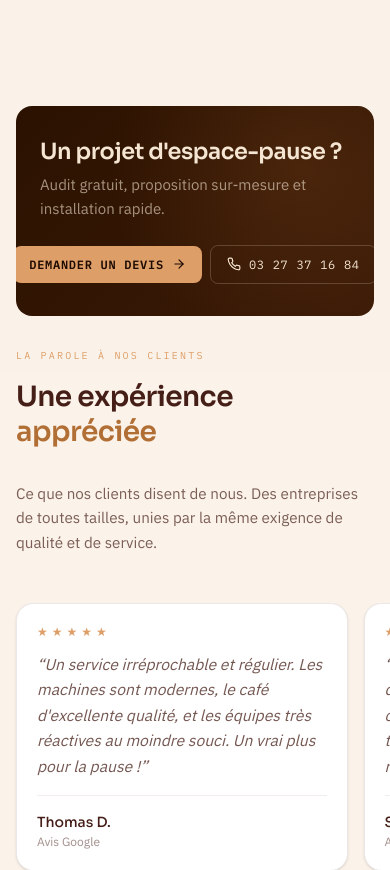
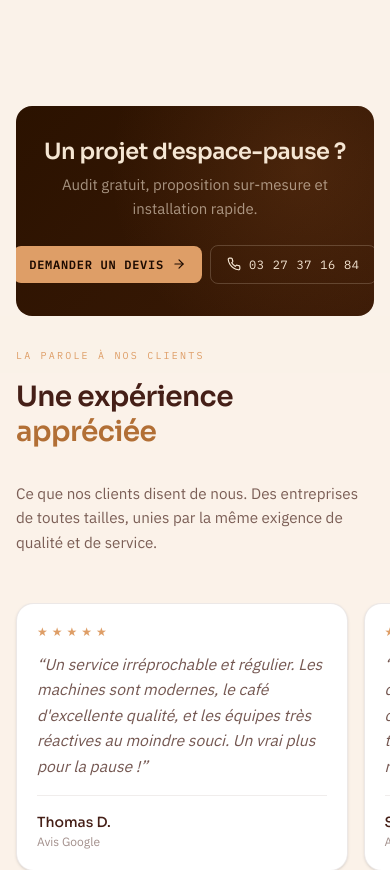
Before and after one commit to nohem-mg/ANS, a Next.js app: page / in a window 390 px wide. Shown: the part 2160-3030 px from the top of the page. Built offline with nearby package versions, Linux system fonts and the light colour scheme; a web font is replaced by a local one.

Commit message:
style: center text alignment and adjust responsiveness for call-to-action buttons and micro-copy

```diff
--- a/src/app/page.tsx
+++ b/src/app/page.tsx
@@ -1083,12 +1083,13 @@ export default function Home() {
                       fontWeight: 600,
                       letterSpacing: '-0.02em',
                       lineHeight: 1.2,
+                      textAlign: 'center'
                     }}
                   >
                     Un projet d'espace-pause ?
                   </h3>
                   <p
-                    className="text-[#F5E6D3]/60"
+                    className="text-[#F5E6D3]/60 text-center"
                     style={{ fontFamily: 'var(--font-ibm-plex-sans)', fontSize: '15px', lineHeight: 1.6 }}
                   >
                     Audit gratuit, proposition sur-mesure et installation rapide.
@@ -1443,10 +1444,10 @@ export default function Home() {
               Discutons de votre projet d&apos;espace détente. Nos experts sont prêts à concevoir la solution idéale pour vos collaborateurs.
             </p>
 
-            <div className="flex flex-col sm:flex-row items-center justify-center gap-4 mb-10">
+            <div className="flex items-center justify-center gap-3 sm:gap-4 mb-10">
               <motion.a
                 href="/contact"
-                className="inline-flex items-center gap-2 px-8 py-4 text-sm font-bold text-deep-roast bg-golden-extraction rounded-lg"
+                className="inline-flex items-center gap-2 px-4 sm:px-8 py-3 sm:py-4 text-xs sm:text-sm font-bold text-deep-roast bg-golden-extraction rounded-lg whitespace-nowrap"
                 style={{ fontFamily: 'var(--font-ibm-plex-mono)', letterSpacing: '0.08em', textTransform: 'uppercase' }}
                 whileHover={{ scale: 1.03 }}
                 whileTap={{ scale: 0.97 }}
@@ -1455,7 +1456,7 @@ export default function Home() {
               </motion.a>
               <motion.a
                 href="tel:0327371684"
-                className="inline-flex items-center gap-2.5 px-8 py-4 text-sm text-deep-roast border border-deep-roast/20 rounded-lg hover:border-golden-extraction/50 transition-colors"
+                className="inline-flex items-center gap-2.5 px-4 sm:px-8 py-3 sm:py-4 text-xs sm:text-sm text-deep-roast border border-deep-roast/20 rounded-lg hover:border-golden-extraction/50 transition-colors whitespace-nowrap"
                 style={{ fontFamily: 'var(--font-ibm-plex-mono)', letterSpacing: '0.06em' }}
                 whileHover={{ scale: 1.03 }}
                 whileTap={{ scale: 0.97 }}
@@ -1468,7 +1469,7 @@ export default function Home() {
             </div>
 
             <p
-              className="text-deep-roast/40 text-xs"
+              className="text-deep-roast/40 text-[9px] sm:text-xs whitespace-nowrap"
               style={{ fontFamily: 'var(--font-ibm-plex-mono)', letterSpacing: '0.1em', textTransform: 'uppercase' }}
             >
               Audit gratuit · Réponse sous 24h · Hauts-de-France
```
